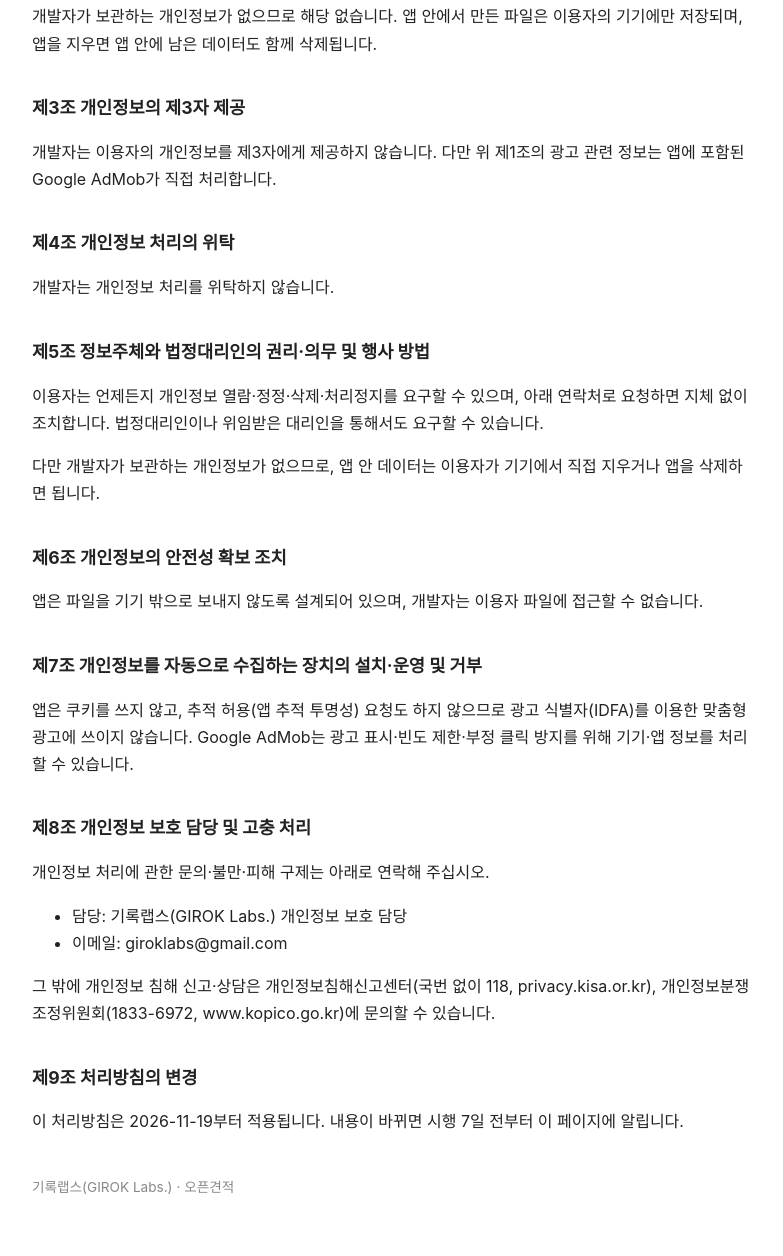
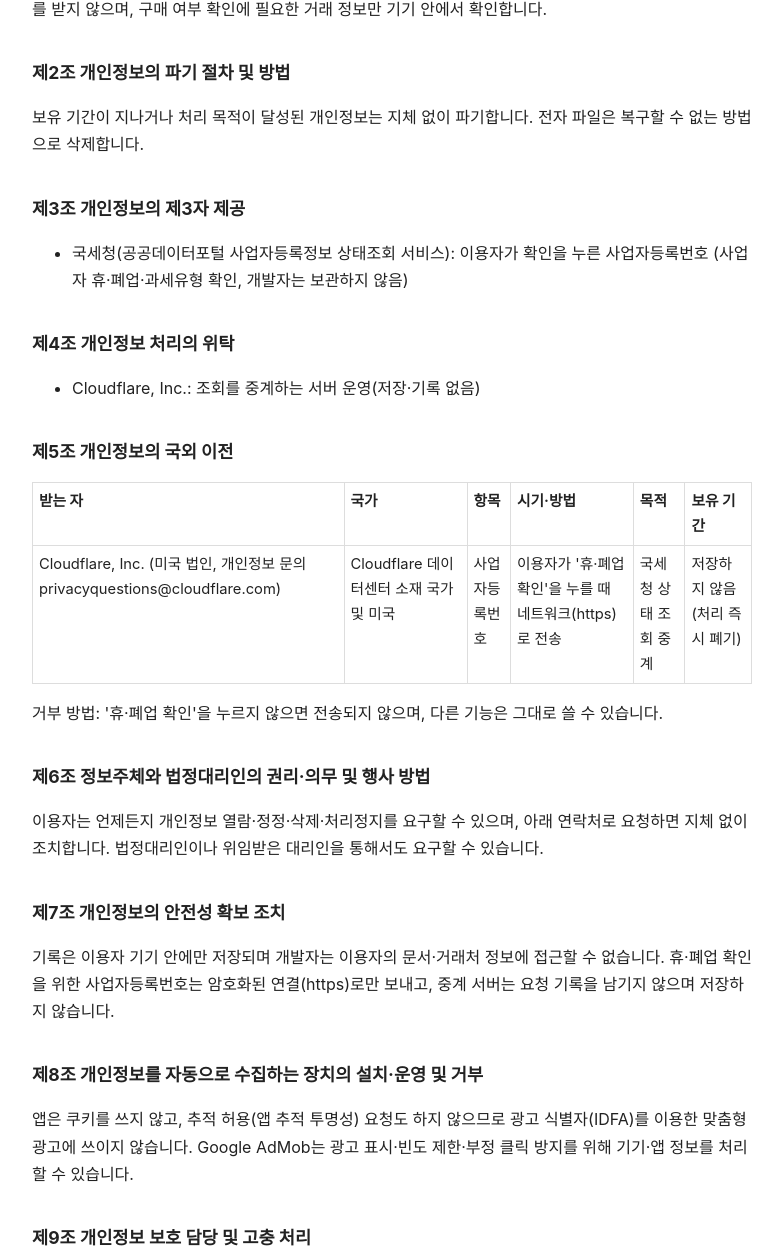
Before and after one commit to giroklabs/giroklabs.github.io, a plain HTML site: page openquote/privacy.html in a window 1280 px wide. Shown: the part 630-1886 px from the top of the page, without its empty margins (248-1031 px from the left). Drawn offline with Linux system fonts and the light colour scheme.

Commit message:
오픈견적 처리방침: 사업자 휴·폐업 확인(국세청 상태조회, Cloudflare 중계) 추가
Co-Authored-By: Claude Opus 5.5 <noreply@anthropic.com>

```diff
--- a/openquote/privacy.html
+++ b/openquote/privacy.html
@@ -1,20 +1,22 @@
 <!doctype html><html lang="ko"><head><meta charset="utf-8"><meta name="viewport" content="width=device-width,initial-scale=1"><title>오픈견적 개인정보 처리방침</title>
 <style>body{font-family:-apple-system,"Apple SD Gothic Neo",sans-serif;max-width:720px;margin:0 auto;padding:24px 16px;line-height:1.7;color:#222;background:#fff}h1{font-size:1.5em}h2{font-size:1.1em;margin-top:2em}table{border-collapse:collapse;width:100%;font-size:.92em}td,th{border:1px solid #ddd;padding:6px;vertical-align:top;text-align:left}mark{background:#ffe08a}@media(prefers-color-scheme:dark){body{background:#111;color:#ddd}td,th{border-color:#444}}</style></head><body>
-<h1>오픈견적 개인정보 처리방침</h1><p>기록랩스(GIROK Labs.)(이하 "개발자")는 「개인정보 보호법」에 따라 「오픈견적」(이하 "앱") 이용자의 개인정보를 보호하고 관련 고충을 원활하게 처리하기 위하여 다음과 같이 개인정보 처리방침을 둡니다.</p><p><b>앱은 이용자가 넣은 사업자 정보, 거래처 정보(상호·대표자·연락처·주소 등), 단가표, 문서, 도장 사진을 이용자의 기기 안에만 저장하며, 개발자의 서버나 외부로 보내지 않습니다. 문서 PDF와 백업 파일은 이용자가 공유를 누른 경우에만 이용자가 고른 곳으로 전달됩니다.</b></p><h2>제1조 처리하는 개인정보의 항목, 처리 목적 및 보유 기간</h2>
-<p>개발자는 이용자를 식별할 수 있는 개인정보(이름·연락처·계정 등)를 수집하지 않습니다.</p><p>광고 제공을 위해 앱에 포함된 Google AdMob가 광고 식별자, 기기·앱 정보, 대략적 위치(IP 기반), 광고 상호작용 정보를 처리할 수 있습니다. 앱은 추적 허용을 요청하지 않으므로 광고 식별자(IDFA)를 이용한 맞춤형 광고는 제공되지 않습니다. 이 정보는 개발자가 직접 받거나 저장하지 않으며, Google AdMob의 개인정보처리방침에 따라 처리됩니다.</p><p>광고 제거 구매(한 번 결제)는 Apple의 결제 시스템으로 처리됩니다. 개발자는 이용자의 결제수단·카드 정보를 받지 않으며, 구매 여부 확인에 필요한 거래 정보만 기기 안에서 확인합니다.</p>
+<h1>오픈견적 개인정보 처리방침</h1><p>기록랩스(GIROK Labs.)(이하 "개발자")는 「개인정보 보호법」에 따라 「오픈견적」(이하 "앱") 이용자의 개인정보를 보호하고 관련 고충을 원활하게 처리하기 위하여 다음과 같이 개인정보 처리방침을 둡니다.</p><p><b>앱은 이용자가 넣은 사업자 정보, 거래처 정보(상호·대표자·연락처·주소 등), 단가표, 문서, 도장 사진을 이용자의 기기 안에만 저장하며, 개발자의 서버에 보관하지 않습니다. 다만 이용자가 사업자번호 아래 '휴·폐업 확인'을 누른 경우에만 그 사업자등록번호 하나를 국세청 상태 조회를 위해 보내며, 결과를 돌려준 뒤 저장하지 않습니다. 문서 PDF와 백업 파일은 이용자가 공유를 누른 경우에만 이용자가 고른 곳으로 전달됩니다.</b></p><h2>제1조 처리하는 개인정보의 항목, 처리 목적 및 보유 기간</h2>
+<table><tr><th>목적</th><th>항목</th><th>보유 기간</th><th>근거</th></tr><tr><td>사업자 휴·폐업·과세유형 확인(이용자가 '휴·폐업 확인'을 누른 경우)</td><td>사업자등록번호 (선택)</td><td>저장하지 않음(조회 결과를 돌려주면 바로 폐기)</td><td>이용자의 요청에 따른 서비스 제공</td></tr></table><p>광고 제공을 위해 앱에 포함된 Google AdMob가 광고 식별자, 기기·앱 정보, 대략적 위치(IP 기반), 광고 상호작용 정보를 처리할 수 있습니다. 앱은 추적 허용을 요청하지 않으므로 광고 식별자(IDFA)를 이용한 맞춤형 광고는 제공되지 않습니다. 이 정보는 개발자가 직접 받거나 저장하지 않으며, Google AdMob의 개인정보처리방침에 따라 처리됩니다.</p><p>광고 제거 구매(한 번 결제)는 Apple의 결제 시스템으로 처리됩니다. 개발자는 이용자의 결제수단·카드 정보를 받지 않으며, 구매 여부 확인에 필요한 거래 정보만 기기 안에서 확인합니다.</p>
 <h2>제2조 개인정보의 파기 절차 및 방법</h2>
-<p>개발자가 보관하는 개인정보가 없으므로 해당 없습니다. 앱 안에서 만든 파일은 이용자의 기기에만 저장되며, 앱을 지우면 앱 안에 남은 데이터도 함께 삭제됩니다.</p>
+<p>보유 기간이 지나거나 처리 목적이 달성된 개인정보는 지체 없이 파기합니다. 전자 파일은 복구할 수 없는 방법으로 삭제합니다.</p>
 <h2>제3조 개인정보의 제3자 제공</h2>
-<p>개발자는 이용자의 개인정보를 제3자에게 제공하지 않습니다. 다만 위 제1조의 광고 관련 정보는 앱에 포함된 Google AdMob가 직접 처리합니다.</p>
+<ul><li>국세청(공공데이터포털 사업자등록정보 상태조회 서비스): 이용자가 확인을 누른 사업자등록번호 (사업자 휴·폐업·과세유형 확인, 개발자는 보관하지 않음)</li></ul>
 <h2>제4조 개인정보 처리의 위탁</h2>
-<p>개발자는 개인정보 처리를 위탁하지 않습니다.</p>
-<h2>제5조 정보주체와 법정대리인의 권리·의무 및 행사 방법</h2>
-<p>이용자는 언제든지 개인정보 열람·정정·삭제·처리정지를 요구할 수 있으며, 아래 연락처로 요청하면 지체 없이 조치합니다. 법정대리인이나 위임받은 대리인을 통해서도 요구할 수 있습니다.</p><p>다만 개발자가 보관하는 개인정보가 없으므로, 앱 안 데이터는 이용자가 기기에서 직접 지우거나 앱을 삭제하면 됩니다.</p>
-<h2>제6조 개인정보의 안전성 확보 조치</h2>
-<p>앱은 파일을 기기 밖으로 보내지 않도록 설계되어 있으며, 개발자는 이용자 파일에 접근할 수 없습니다.</p>
-<h2>제7조 개인정보를 자동으로 수집하는 장치의 설치·운영 및 거부</h2>
+<ul><li>Cloudflare, Inc.: 조회를 중계하는 서버 운영(저장·기록 없음)</li></ul>
+<h2>제5조 개인정보의 국외 이전</h2>
+<table><tr><th>받는 자</th><th>국가</th><th>항목</th><th>시기·방법</th><th>목적</th><th>보유 기간</th></tr><tr><td>Cloudflare, Inc. (미국 법인, 개인정보 문의 privacyquestions@cloudflare.com)</td><td>Cloudflare 데이터센터 소재 국가 및 미국</td><td>사업자등록번호</td><td>이용자가 '휴·폐업 확인'을 누를 때 네트워크(https)로 전송</td><td>국세청 상태 조회 중계</td><td>저장하지 않음(처리 즉시 폐기)</td></tr></table><p>거부 방법: '휴·폐업 확인'을 누르지 않으면 전송되지 않으며, 다른 기능은 그대로 쓸 수 있습니다.</p>
+<h2>제6조 정보주체와 법정대리인의 권리·의무 및 행사 방법</h2>
+<p>이용자는 언제든지 개인정보 열람·정정·삭제·처리정지를 요구할 수 있으며, 아래 연락처로 요청하면 지체 없이 조치합니다. 법정대리인이나 위임받은 대리인을 통해서도 요구할 수 있습니다.</p>
+<h2>제7조 개인정보의 안전성 확보 조치</h2>
+<p>기록은 이용자 기기 안에만 저장되며 개발자는 이용자의 문서·거래처 정보에 접근할 수 없습니다. 휴·폐업 확인을 위한 사업자등록번호는 암호화된 연결(https)로만 보내고, 중계 서버는 요청 기록을 남기지 않으며 저장하지 않습니다.</p>
+<h2>제8조 개인정보를 자동으로 수집하는 장치의 설치·운영 및 거부</h2>
 <p>앱은 쿠키를 쓰지 않고, 추적 허용(앱 추적 투명성) 요청도 하지 않으므로 광고 식별자(IDFA)를 이용한 맞춤형 광고에 쓰이지 않습니다. Google AdMob는 광고 표시·빈도 제한·부정 클릭 방지를 위해 기기·앱 정보를 처리할 수 있습니다.</p>
-<h2>제8조 개인정보 보호 담당 및 고충 처리</h2>
+<h2>제9조 개인정보 보호 담당 및 고충 처리</h2>
 <p>개인정보 처리에 관한 문의·불만·피해 구제는 아래로 연락해 주십시오.</p><ul><li>담당: 기록랩스(GIROK Labs.) 개인정보 보호 담당</li><li>이메일: giroklabs@gmail.com</li></ul><p>그 밖에 개인정보 침해 신고·상담은 개인정보침해신고센터(국번 없이 118, privacy.kisa.or.kr), 개인정보분쟁조정위원회(1833-6972, www.kopico.go.kr)에 문의할 수 있습니다.</p>
-<h2>제9조 처리방침의 변경</h2>
-<p>이 처리방침은 2026-11-19부터 적용됩니다. 내용이 바뀌면 시행 7일 전부터 이 페이지에 알립니다.</p><p style="margin-top:3em;color:#888;font-size:.85em">기록랩스(GIROK Labs.) · 오픈견적</p></body></html>
+<h2>제10조 처리방침의 변경</h2>
+<p>이 처리방침은 2026-11-19부터 적용됩니다. 내용이 바뀌면 시행 7일 전부터 이 페이지에 알립니다.</p><ul><li>2026-11-19: 처음 게시</li><li>2026-11-19: 사업자 휴·폐업 확인(국세청 상태조회, Cloudflare 중계) 추가</li></ul><p style="margin-top:3em;color:#888;font-size:.85em">기록랩스(GIROK Labs.) · 오픈견적</p></body></html>
```
